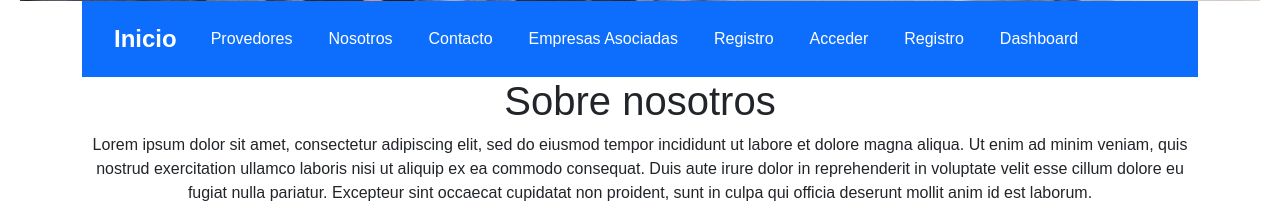
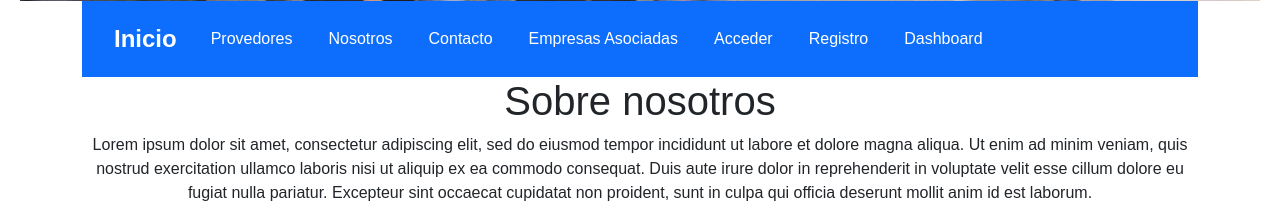
Before and after one commit to Grupou-Ingenieria-de-Software-2/demo-repository, a Django app: page / in a window 1280 px wide. Shown: the part 419-641 px from the top of the page. Run offline with Django 4.2, Linux system fonts and the light colour scheme.

Commit message:
se eliminó registro demas
Se eliminó un menu a registro que se encontraba demás

```diff
--- a/CidereTest/Cidere/templates/Cidere/indexmain.html
+++ b/CidereTest/Cidere/templates/Cidere/indexmain.html
@@ -58,9 +58,6 @@
                   </li>
                   <li class="nav-item">
                     <a class="nav-link link-light link-offset-2 link-underline-opacity-25 link-underline-opacity-100-hover" href="#EmpresasAsociadas">Empresas Asociadas</a>
-                  </li>
-                  <li class="nav-item">
-                    <a class="nav-link link-light link-offset-2 link-underline-opacity-25 link-underline-opacity-100-hover" href="#">Registro</a>
                   </li>
                   <li class="nav-item">
                     <a class="nav-link link-light link-offset-2 link-underline-opacity-25 link-underline-opacity-100-hover" href="#">Acceder</a>
```
